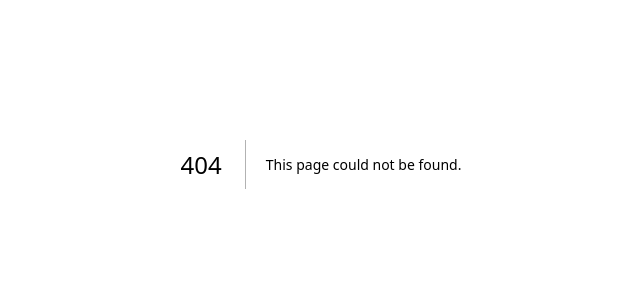
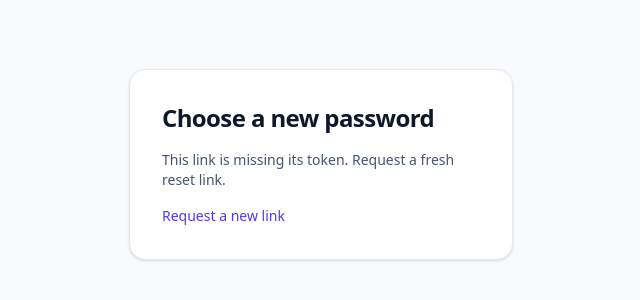
Before and after one commit to KaparthyReddy/shiksha-os, a Next.js app in the folder apps/web/: page /reset-password in a window 1280 px wide. Before the commit this address had no page. Shown: the part 236-536 px from the top of the page, without its empty margins (319-959 px from the left). Built offline with nearby package versions, Linux system fonts and the light colour scheme; no server answers.

Commit message:
Create page.tsx

```diff
--- /dev/null
+++ b/apps/web/src/app/reset-password/page.tsx
@@ -0,0 +1,37 @@
+import Link from "next/link";
+import ActionForm from "@/components/ActionForm";
+import { Label, inputClass } from "@/components/ui";
+import { resetPasswordAction } from "./actions";
+
+export default async function ResetPasswordPage({ searchParams }: { searchParams: Promise<{ token?: string }> }) {
+  const { token } = await searchParams;
+
+  return (
+    <main className="flex min-h-screen items-center justify-center p-6">
+      <div className="w-full max-w-sm rounded-2xl border border-slate-200 bg-white p-8 shadow-sm">
+        <h1 className="text-2xl font-semibold tracking-tight">Choose a new password</h1>
+        {!token ? (
+          <>
+            <p className="mt-4 text-sm text-slate-600">This link is missing its token. Request a fresh reset link.</p>
+            <Link href="/forgot-password" className="mt-4 inline-block text-sm text-indigo-600 hover:underline">
+              Request a new link
+            </Link>
+          </>
+        ) : (
+          <div className="mt-6">
+            <ActionForm action={resetPasswordAction} submitLabel="Set new password">
+              <input type="hidden" name="token" value={token} />
+              <Label text="New password">
+                <input name="newPassword" type="password" required minLength={8} autoComplete="new-password" className={inputClass} />
+              </Label>
+              <Label text="Confirm new password">
+                <input name="confirmPassword" type="password" required minLength={8} autoComplete="new-password" className={inputClass} />
+              </Label>
+              <p className="text-xs text-slate-500">At least 8 characters. Links work once and expire after an hour.</p>
+            </ActionForm>
+          </div>
+        )}
+      </div>
+    </main>
+  );
+}
```
